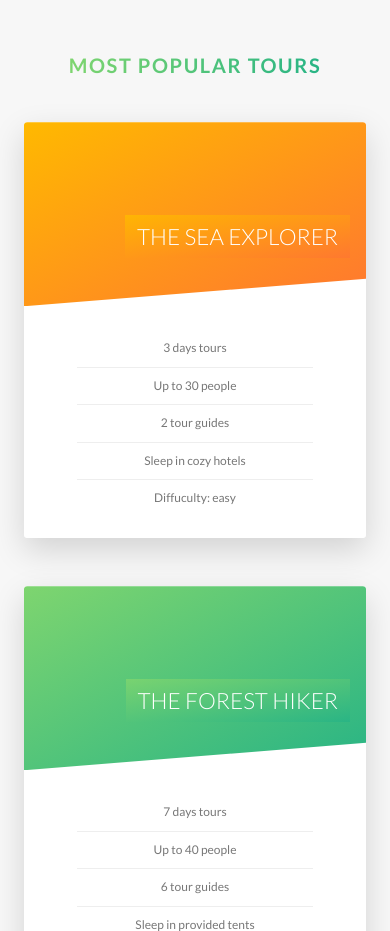
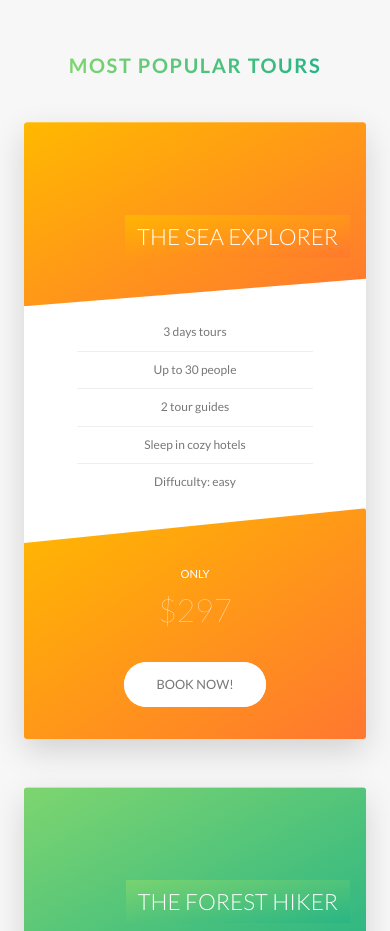
Before and after one commit to denizayjs/NatoursLandingPage, a plain HTML site: page index.html in a window 390 px wide. Shown: the part 2520-3451 px from the top of the page. Drawn offline with Linux system fonts and the light colour scheme.

Commit message:
tours section was made responsive

```diff
--- a/css/style.css
+++ b/css/style.css
@@ -335,6 +335,34 @@ body {
   .card__price-value {
     font-size: 6rem;
     font-weight: 100; }
+  @media (max-width: 56.25em) {
+    .card {
+      box-shadow: 0 1.5rem 4rem rgba(0, 0, 0, 0.15);
+      height: auto;
+      border-radius: 3px;
+      background-color: #fff; }
+      .card__side {
+        height: auto;
+        position: relative;
+        box-shadow: none; }
+        .card__side--back {
+          transform: rotateY(0);
+          clip-path: polygon(0 15%, 100% 0, 100% 100%, 0 100%); }
+      .card:hover .card__side--front {
+        transform: rotateY(0); }
+      .card__details {
+        padding: 1rem 3rem; }
+      .card__cta {
+        position: relative;
+        top: 0;
+        left: 0;
+        transform: translate(0);
+        width: 100%;
+        padding: 7rem 4rem 4rem 4rem; }
+      .card__price-box {
+        margin-bottom: 3rem; }
+      .card__price-value {
+        font-size: 4rem; } }
 
 .composition {
   position: relative; }
```
Also changed, not shown: sass/components/_card.scss (+45 -0 lines).
